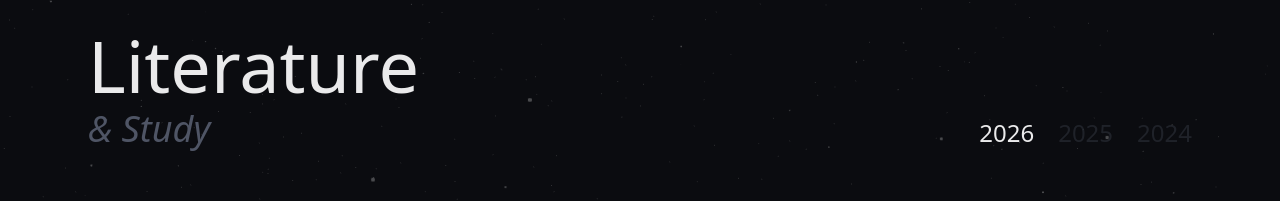
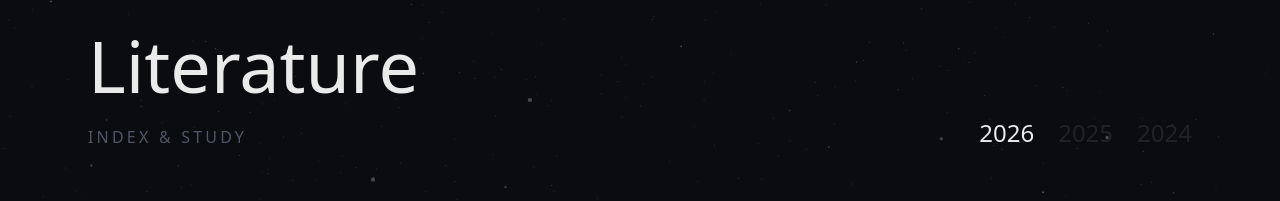
Before and after one commit to Pranavd0828/my-portfolio, a Next.js app: page /reading in a window 1280 px wide. Shown: the part 195-396 px from the top of the page. Built offline with nearby package versions, Linux system fonts and the light colour scheme; a web font is replaced by a local one.

Commit message:
Aesthetic: Remove jarring italic header in Reading Showcase

```diff
--- a/src/components/ReadingList.tsx
+++ b/src/components/ReadingList.tsx
@@ -63,7 +63,9 @@ export default function ReadingList() {
                 <div className="flex flex-col md:flex-row justify-between md:items-end gap-8">
                     <div>
                         <h2 className="font-serif text-5xl md:text-7xl text-accent">Literature</h2>
-                        <h3 className="font-serif text-3xl md:text-4xl text-muted mt-2 italic">&amp; Study</h3>
+                        <p className="font-sans text-sm md:text-base text-muted uppercase tracking-[0.2em] mt-6">
+                            Index &amp; Study
+                        </p>
                     </div>
                     <div className="flex gap-6">
                         {years.map((year) => (
```
